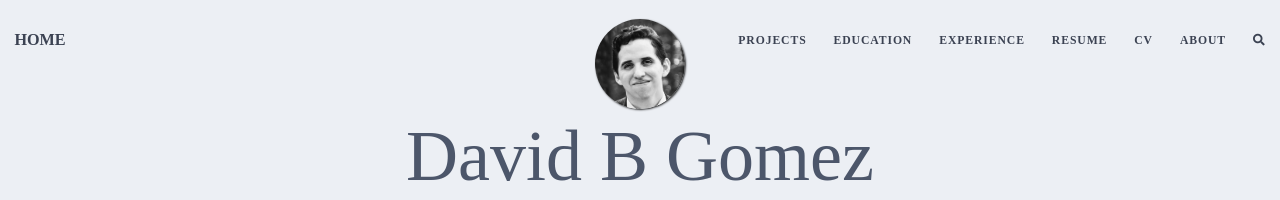
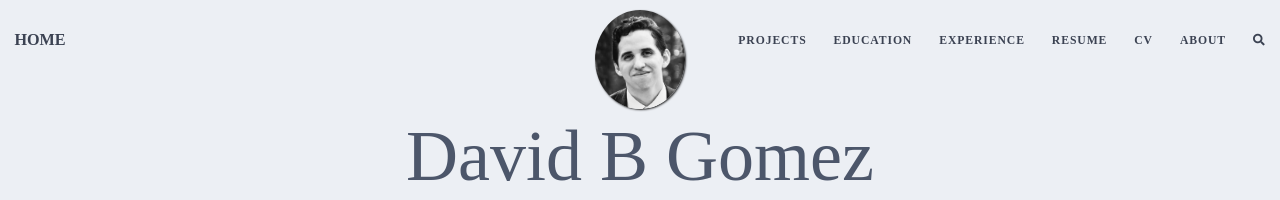
Before and after one commit to dbgomez94/dbgomez94.github.io, a Jekyll site: the page built from index.md, in a window 1280 px wide. Shown: the top 200 px of the page. Built offline with Jekyll 4.4.1, drawn with Linux system fonts in a browser that asks for light colours; nearby versions of some CDN libraries; the list of posts is cut into pages by our own code; comment, search, counter and statistics services are not loaded.

```diff
--- a/_config.yml
+++ b/_config.yml
@@ -34,7 +34,7 @@
 
 # Image to show in the navigation bar - works best with a square image
 # Remove this parameter if you don't want an image in the navbar
-avatar: "assets/img/headshot-noir.jpg"
+avatar: "assets/img/headshot-noir-tall.jpg"
 
 # By default, the image is cut into a circle. You can disable this behavior by setting 'round-avatar: false'
 round-avatar: true
```
Also changed, not shown: assets/img/headshot-noir-tall.jpg (added).
